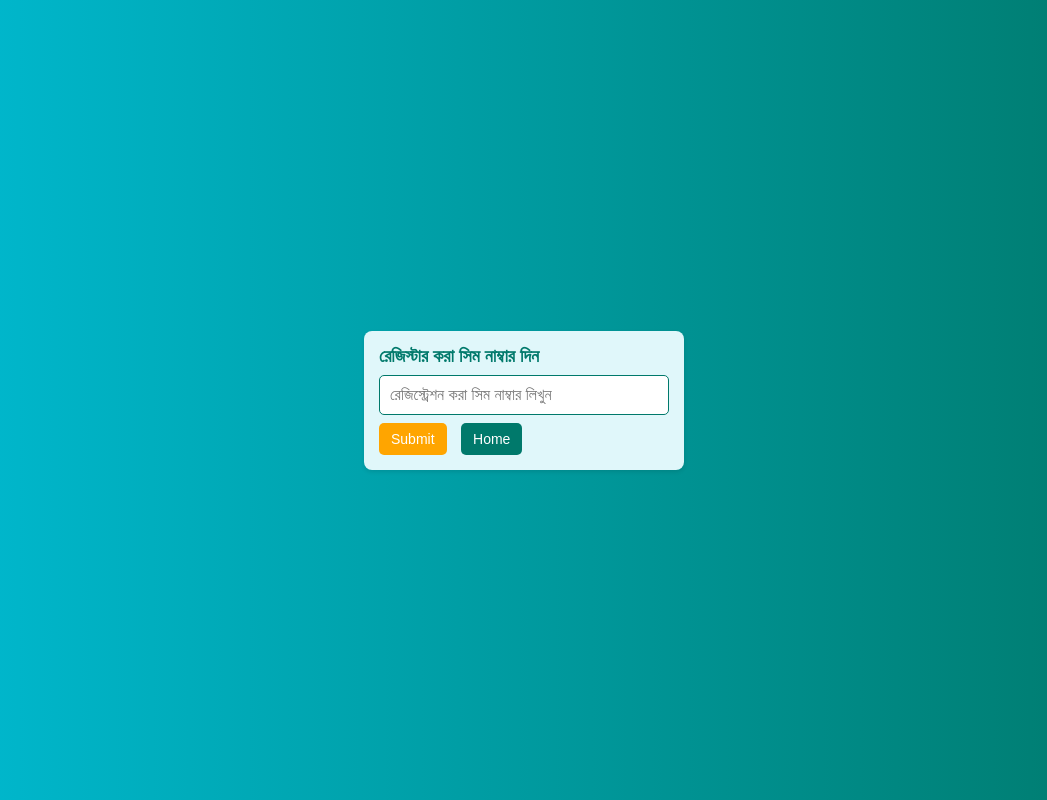
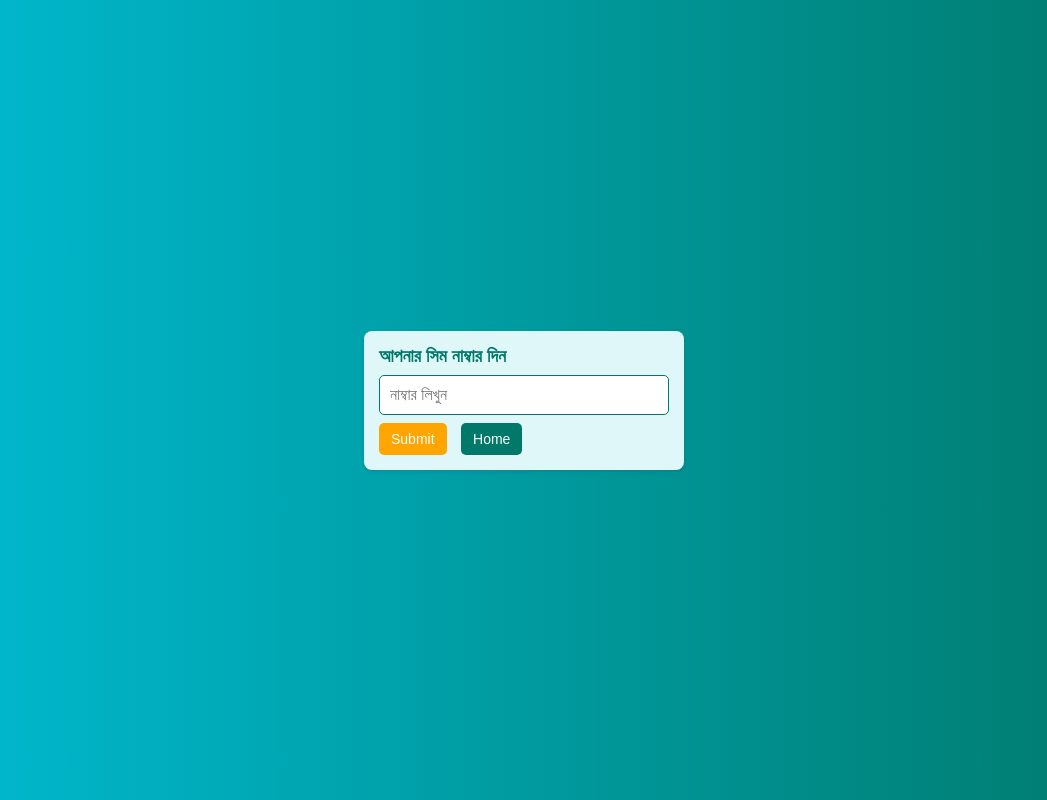
Before and after one commit to brillianttopup/Check-, a plain HTML site: page index.html in a window 1280 px wide. Both pictures are taken after a click on the button "Buy ৳170". Shown: the whole page, without its empty margins (116-1163 px from the left). Drawn offline with Linux system fonts and the light colour scheme.

Commit message:
Update index.html

```diff
--- a/index.html
+++ b/index.html
@@ -161,8 +161,8 @@
 
     <!-- Sim registration form -->
     <div class="sim-form" id="simForm">
-        <h3>রেজিস্টার করা সিম নাম্বার দিন</h3>
-        <input type="text" placeholder="রেজিস্ট্রেশন করা সিম নাম্বার লিখুন" id="simNumber">
+        <h3>আপনার সিম নাম্বার দিন</h3>
+        <input type="text" placeholder="নাম্বার লিখুন" id="simNumber">
         <button class="submit-button" onclick="submitSim()">Submit</button>
         <button class="home-button" onclick="goHome()">Home</button>
     </div>
```
